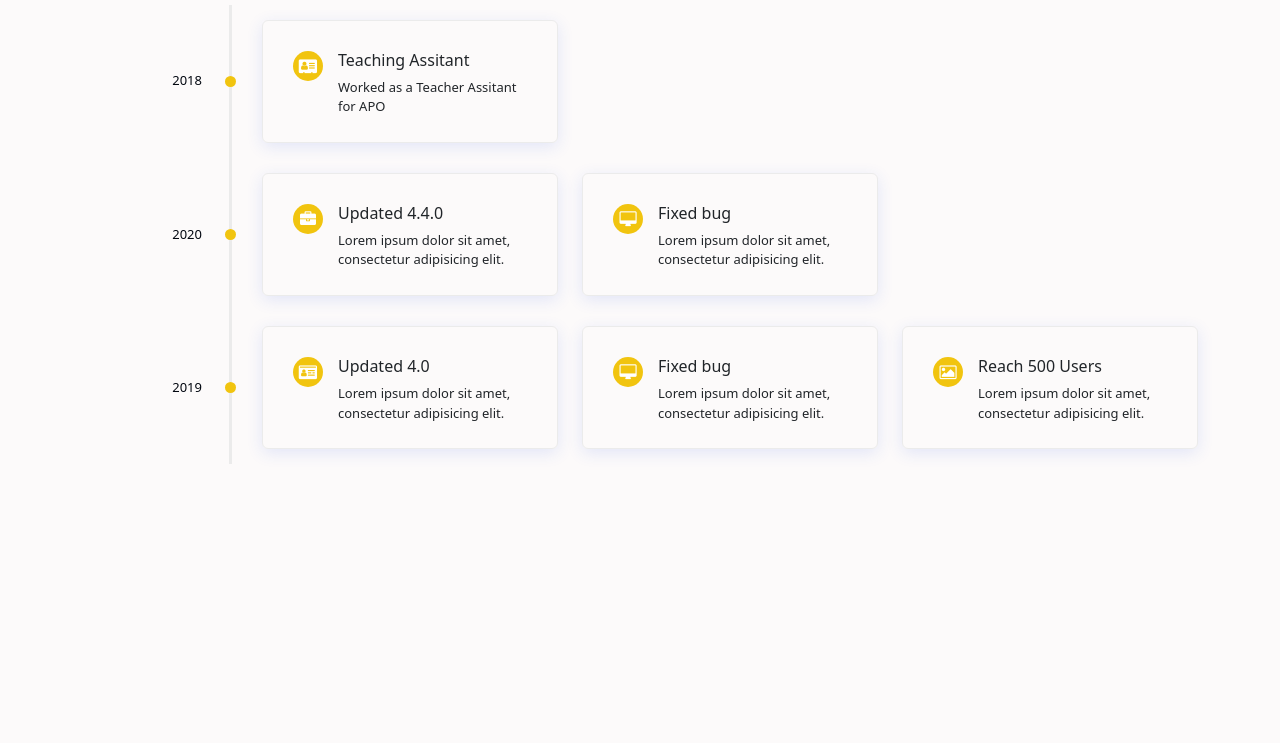
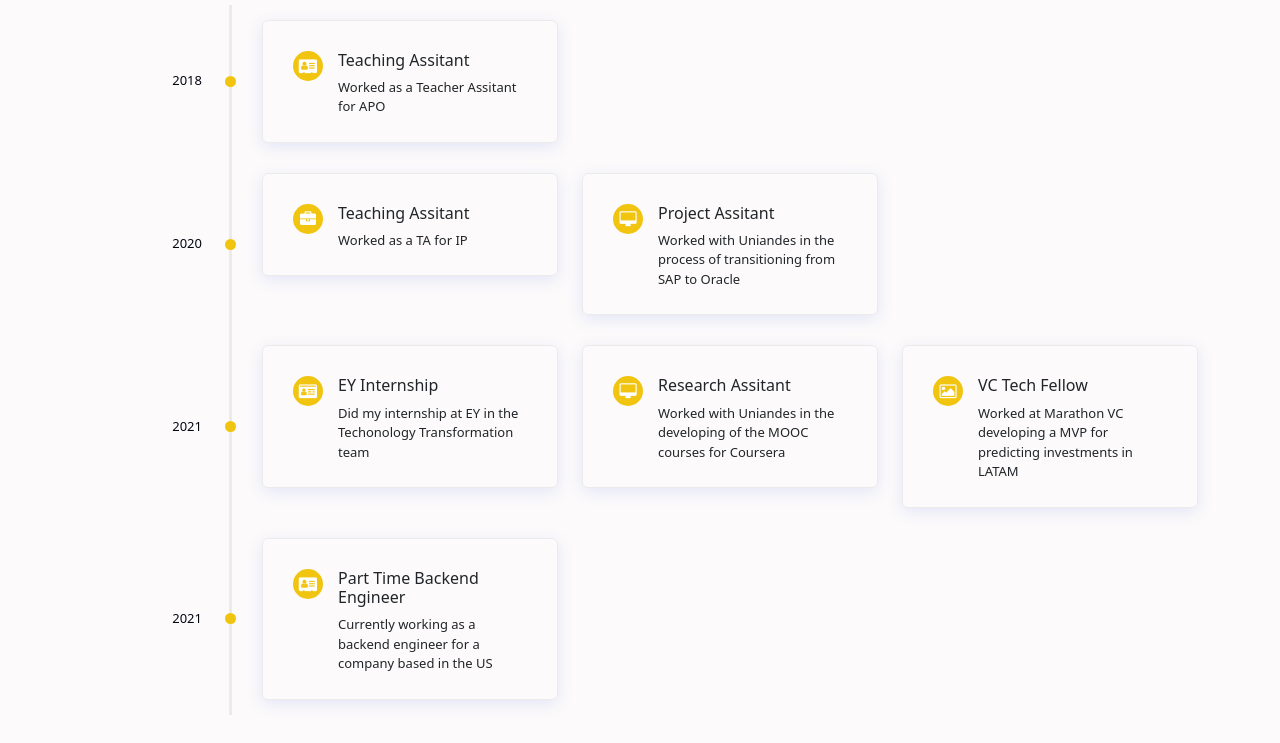
Before and after one commit to Santiago9913/web-entrega1, a plain HTML site: page experience.html in a window 1280 px wide. Shown: the part 57-800 px from the top of the page. Drawn offline with nearby package versions, Linux system fonts and the light colour scheme.

Commit message:
Timeline added, missing Icons

```diff
--- a/experience.html
+++ b/experience.html
@@ -33,7 +33,7 @@
     <header>
       <nav class="navbar primary fixed-top navbar-expand-lg navbar-light">
         <div class="container-fluid">
-          <a class="navbar-brand" href="#">Santiago Fajardo</a>
+          <a class="navbar-brand" href="#">Santiago Fajardo | Experience</a>
           <button
             class="navbar-toggler"
             type="button"
@@ -58,11 +58,6 @@
               </li>
               <li class="nav-item">
                 <a class="nav-link active" href="#hobbies">Hobbies</a>
-              </li>
-              <li class="nav-item">
-                <a class="nav-link active" href="./experience.html"
-                  >Experience</a
-                >
               </li>
             </ul>
           </div>
@@ -147,10 +142,67 @@
                         <i class="fa fa-briefcase" aria-hidden="true"></i>
                       </div>
                       <div class="timeline-text">
-                        <h6>Updated 4.4.0</h6>
+                        <h6>Teaching Assitant</h6>
+                        <p>Worked as a TA for IP</p>
+                      </div>
+                    </div>
+                  </div>
+                  <div class="col-12 col-md-6 col-lg-4">
+                    <div
+                      class="single-timeline-content d-flex wow fadeInLeft"
+                      data-wow-delay="0.5s"
+                      style="
+                        visibility: visible;
+                        animation-delay: 0.5s;
+                        animation-name: fadeInLeft;
+                      "
+                    >
+                      <div class="timeline-icon">
+                        <i class="fa fa-desktop" aria-hidden="true"></i>
+                      </div>
+                      <div class="timeline-text">
+                        <h6>Project Assitant</h6>
                         <p>
-                          Lorem ipsum dolor sit amet, consectetur adipisicing
-                          elit.
+                          Worked with Uniandes in the process of transitioning
+                          from SAP to Oracle
+                        </p>
+                      </div>
+                    </div>
+                  </div>
+                </div>
+              </div>
+              <!-- Single Timeline Content-->
+              <div class="single-timeline-area">
+                <div
+                  class="timeline-date wow fadeInLeft"
+                  data-wow-delay="0.1s"
+                  style="
+                    visibility: visible;
+                    animation-delay: 0.1s;
+                    animation-name: fadeInLeft;
+                  "
+                >
+                  <p>2021</p>
+                </div>
+                <div class="row">
+                  <div class="col-12 col-md-6 col-lg-4">
+                    <div
+                      class="single-timeline-content d-flex wow fadeInLeft"
+                      data-wow-delay="0.3s"
+                      style="
+                        visibility: visible;
+                        animation-delay: 0.3s;
+                        animation-name: fadeInLeft;
+                      "
+                    >
+                      <div class="timeline-icon">
+                        <i class="fa fa-id-card" aria-hidden="true"></i>
+                      </div>
+                      <div class="timeline-text">
+                        <h6>EY Internship</h6>
+                        <p>
+                          Did my internship at EY in the Techonology
+                          Transformation team
                         </p>
                       </div>
                     </div>
@@ -169,70 +221,10 @@
                         <i class="fa fa-desktop" aria-hidden="true"></i>
                       </div>
                       <div class="timeline-text">
-                        <h6>Fixed bug</h6>
+                        <h6>Research Assitant</h6>
                         <p>
-                          Lorem ipsum dolor sit amet, consectetur adipisicing
-                          elit.
-                        </p>
-                      </div>
-                    </div>
-                  </div>
-                </div>
-              </div>
-              <!-- Single Timeline Content-->
-              <div class="single-timeline-area">
-                <div
-                  class="timeline-date wow fadeInLeft"
-                  data-wow-delay="0.1s"
-                  style="
-                    visibility: visible;
-                    animation-delay: 0.1s;
-                    animation-name: fadeInLeft;
-                  "
-                >
-                  <p>2019</p>
-                </div>
-                <div class="row">
-                  <div class="col-12 col-md-6 col-lg-4">
-                    <div
-                      class="single-timeline-content d-flex wow fadeInLeft"
-                      data-wow-delay="0.3s"
-                      style="
-                        visibility: visible;
-                        animation-delay: 0.3s;
-                        animation-name: fadeInLeft;
-                      "
-                    >
-                      <div class="timeline-icon">
-                        <i class="fa fa-id-card" aria-hidden="true"></i>
-                      </div>
-                      <div class="timeline-text">
-                        <h6>Updated 4.0</h6>
-                        <p>
-                          Lorem ipsum dolor sit amet, consectetur adipisicing
-                          elit.
-                        </p>
-                      </div>
-                    </div>
-                  </div>
-                  <div class="col-12 col-md-6 col-lg-4">
-                    <div
-                      class="single-timeline-content d-flex wow fadeInLeft"
-                      data-wow-delay="0.5s"
-                      style="
-                        visibility: visible;
-                        animation-delay: 0.5s;
-                        animation-name: fadeInLeft;
-                      "
-                    >
-                      <div class="timeline-icon">
-                        <i class="fa fa-desktop" aria-hidden="true"></i>
-                      </div>
-                      <div class="timeline-text">
-                        <h6>Fixed bug</h6>
-                        <p>
-                          Lorem ipsum dolor sit amet, consectetur adipisicing
-                          elit.
+                          Worked with Uniandes in the developing of the MOOC
+                          courses for Coursera
                         </p>
                       </div>
                     </div>
@@ -251,10 +243,47 @@
                         <i class="fa fa-picture-o" aria-hidden="true"></i>
                       </div>
                       <div class="timeline-text">
-                        <h6>Reach 500 Users</h6>
+                        <h6>VC Tech Fellow</h6>
                         <p>
-                          Lorem ipsum dolor sit amet, consectetur adipisicing
-                          elit.
+                          Worked at Marathon VC developing a MVP for predicting
+                          investments in LATAM
+                        </p>
+                      </div>
+                    </div>
+                  </div>
+                </div>
+              </div>
+              <div class="single-timeline-area">
+                <div
+                  class="timeline-date wow fadeInLeft"
+                  data-wow-delay="0.1s"
+                  style="
+                    visibility: visible;
+                    animation-delay: 0.1s;
+                    animation-name: fadeInLeft;
+                  "
+                >
+                  <p>2021</p>
+                </div>
+                <div class="row">
+                  <div class="col-12 col-md-6 col-lg-4">
+                    <div
+                      class="single-timeline-content d-flex wow fadeInLeft"
+                      data-wow-delay="0.3s"
+                      style="
+                        visibility: visible;
+                        animation-delay: 0.3s;
+                        animation-name: fadeInLeft;
+                      "
+                    >
+                      <div class="timeline-icon">
+                        <i class="fa fa-address-card" aria-hidden="true"></i>
+                      </div>
+                      <div class="timeline-text">
+                        <h6>Part Time Backend Engineer</h6>
+                        <p>
+                          Currently working as a backend engineer for a company
+                          based in the US
                         </p>
                       </div>
                     </div>
```
